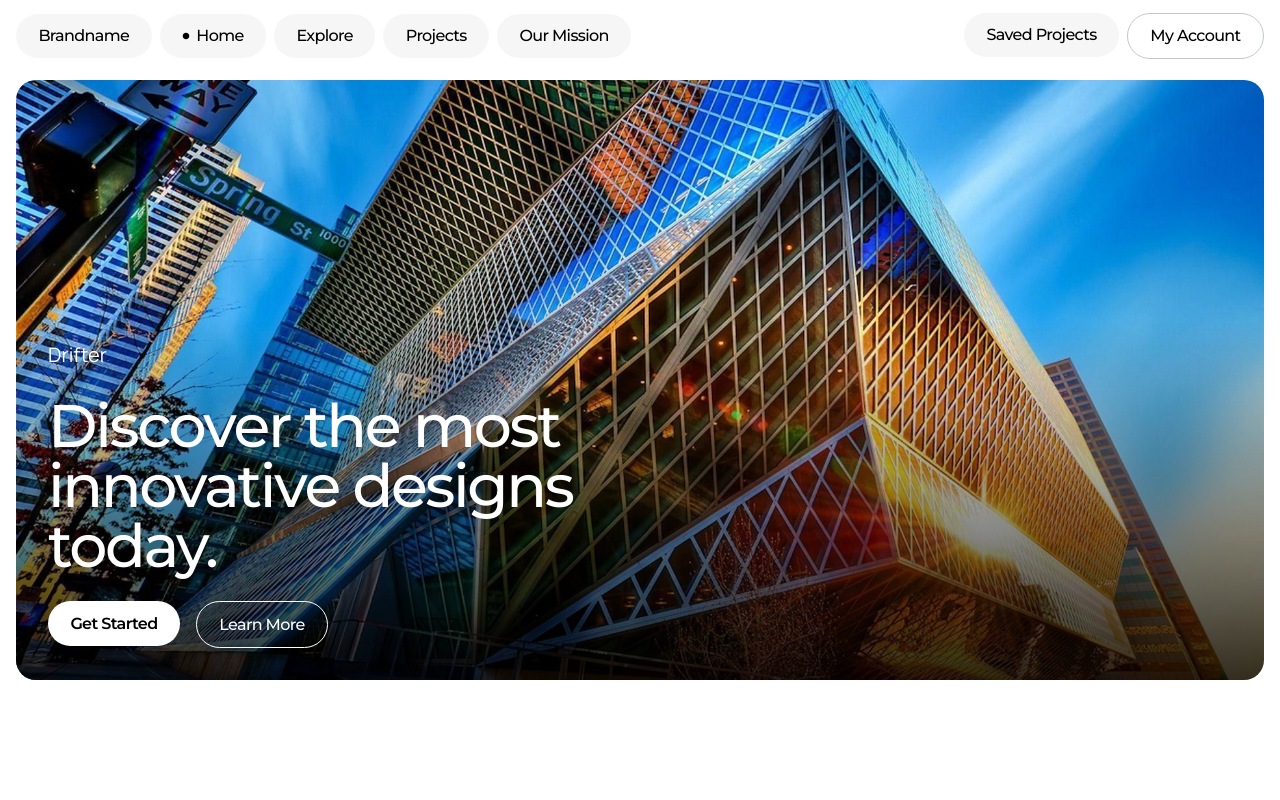
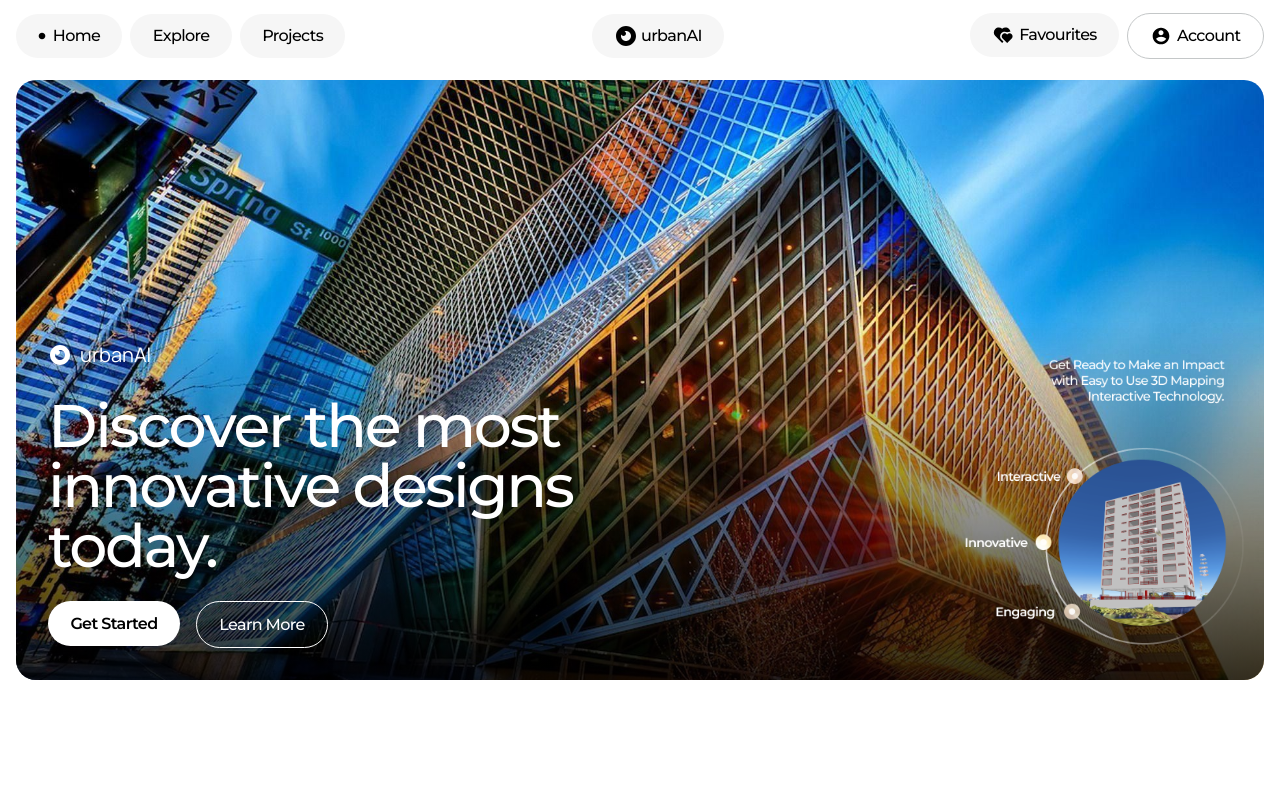
Before and after one commit to gprem09/Urban.I, a React (Create React App) app in the folder frontend/: page / in a window 1280 px wide. Shown: the top 800 px of the page. Built offline with nearby package versions, Linux system fonts and the light colour scheme.

Commit message:
added lto of changes

```diff
--- a/frontend/src/App.js
+++ b/frontend/src/App.js
@@ -6,7 +6,7 @@ import { BrowserRouter, Route, Routes } from "react-router-dom";
 import { Stack, Text, Button } from "@chakra-ui/react";
 import { Navbar } from "./components/Navbar";
 import { Footer } from "./components/Footer";
-import { projhead } from "./components/projhead";
+import { ProjectPage } from "./components/ProjectPage";
 import "./App.css";
 
 function App() {
@@ -20,7 +20,7 @@ function App() {
           <Route path="/" element={<Landing />} />
           <Route path="/explore" element={<Explore />} />
           <Route path="/chats" element={<Chat />} />
-          <Route path="/project" element={<projhead />} />
+          <Route path="/project" element={<ProjectPage />} />
         </Routes>
         <Navbar />
         <Footer />
--- a/frontend/src/components/Footer.js
+++ b/frontend/src/components/Footer.js
@@ -5,21 +5,28 @@ export const Footer = () => {
       width="100%"
       height="300px"
       bg="lgray"
-      alignItems="center"
+      alignItems="space-between"
       padding="2rem"
     >
+      <Stack gap="1rem">
         <Heading fontSize="2xl" maxWidth="500px">
           Sign up to our newsletter and receive the latest updates on your
           favourite projects.
         </Heading>
+        <Flex width="500px">
           <Button
             variant="white"
-        width="300px"
+            width="350px"
             justifyContent="flex-start"
             opacity="0.6"
           >
             Email Address
           </Button>
+          <Button variant="yellow" width="150px">
+            Subscribe
+          </Button>
+        </Flex>
+      </Stack>
     </Stack>
   );
 };
--- a/frontend/src/components/Landing.js
+++ b/frontend/src/components/Landing.js
@@ -9,6 +9,7 @@ import {
   Box,
 } from "@chakra-ui/react";
 import { ProjBox } from "./Projbox";
+import { RiEye2Fill } from "react-icons/ri";
 
 export const Landing = () => {
   return (
@@ -50,8 +51,15 @@ export const Landing = () => {
           maxWidth="600px"
           zIndex="3"
         >
-          <Text fontSize="xl" color="white">
-            Drifter
+          <Text
+            fontSize="xl"
+            color="white"
+            display="flex"
+            alignItems="center"
+            gap="0.5rem"
+          >
+            <RiEye2Fill style={{ width: "24px", height: "24px" }} />
+            urbanAI
           </Text>
           <Heading fontSize="6xl" lineHeight="1em" color="white">
             Discover the most innovative designs today.
@@ -61,6 +69,15 @@ export const Landing = () => {
             <Button variant="woutline">Learn More</Button>
           </Flex>
         </Stack>
+        <Image
+          position="absolute"
+          zIndex="4"
+          right="0"
+          bottom="0"
+          width="300px"
+          height="auto"
+          src="/images/Group 59.png"
+        />
       </Box>
       <Flex justifyContent="center" alignItems="center" paddingBlock="10rem">
         <Image
--- a/frontend/src/components/Navbar.js
+++ b/frontend/src/components/Navbar.js
@@ -2,7 +2,11 @@ import React from "react";
 import { Flex, Button } from "@chakra-ui/react";
 import { Link } from "react-router-dom";
 import { RiCircleFill } from "react-icons/ri";
-
+import { RiEye2Fill } from "react-icons/ri";
+import { RiHeartsFill } from "react-icons/ri";
+import { RiAccountCircleFill } from "react-icons/ri";
+import { RiCompass3Fill } from "react-icons/ri";
+import { RiMapPinRangeFill } from "react-icons/ri";
 export const Navbar = () => {
   return (
     <Flex
@@ -18,7 +22,6 @@ export const Navbar = () => {
       width="100%"
     >
       <Flex gap="0.5rem">
-        <Button variant="lgrey">Brandname</Button>
         <Link to="/">
           <Button variant="lgrey" gap="0.4rem">
             <RiCircleFill style={{ width: "8px", height: "8px" }} />
@@ -26,14 +29,33 @@ export const Navbar = () => {
           </Button>
         </Link>
         <Link to="/explore">
-          <Button variant="lgrey">Explore</Button>
+          <Button variant="lgrey" gap="0.4rem">
+            {/* <RiCompass3Fill style={{ width: "20px", height: "20px" }} /> */}
+            Explore
+          </Button>
         </Link>
-        <Button variant="lgrey">Projects</Button>
-        <Button variant="lgrey">Our Mission</Button>
+        <Link to="/project">
+          <Button variant="lgrey" gap="0.4rem">
+            {/* <RiMapPinRangeFill style={{ width: "20px", height: "20px" }} /> */}
+            Projects
+          </Button>
+        </Link>
       </Flex>
+      <Link to="/">
+        <Button variant="lgrey" gap="0.2rem">
+          <RiEye2Fill style={{ width: "24px", height: "24px" }} />
+          urbanAI
+        </Button>
+      </Link>
       <Flex gap="0.5rem">
-        <Button variant="lgrey">Saved Projects</Button>
-        <Button variant="boutline">My Account</Button>
+        <Button variant="lgrey" gap="0.4rem">
+          <RiHeartsFill style={{ width: "20px", height: "20px" }} />
+          Favourites
+        </Button>
+        <Button variant="boutline" gap="0.4rem">
+          <RiAccountCircleFill style={{ width: "20px", height: "20px" }} />
+          Account
+        </Button>
       </Flex>
     </Flex>
   );
--- /dev/null
+++ b/frontend/src/components/ProjectPage.js
@@ -0,0 +1,25 @@
+import React from "react";
+import { Stack, Image, Flex } from "@chakra-ui/react";
+import { ProjBox } from "./Projbox";
+
+export const ProjectPage = () => {
+  return (
+    <Stack
+      width="100%"
+      height="100%"
+      marginBlock="5rem"
+      paddingInline="1rem"
+      gap="0.5rem"
+    >
+      <Image src="/images/project_head.png" width="100%" height="auto" />
+      <Flex gap="0.5rem" width="100%" paddingBlock="4rem">
+        <ProjBox image="/images/sendai.jpg" title="Sendai University" />
+        <ProjBox image="/images/image 65.png" title="Shari Park" />
+        <ProjBox image="/images/image 63.png" title="Oakford Green" />
+        <ProjBox image="/images/image 76.png" title="Willowfield Valley" />
+        <ProjBox image="/images/image 66.png" title="Sendai University" />
+      </Flex>
+      <Image src="/images/projbottom.png" width="100%" height="auto" />
+    </Stack>
+  );
+};
```
Also changed, not shown: frontend/public/images/Group 59.png (added). Lines whose indentation alone changed are shown as unchanged.
